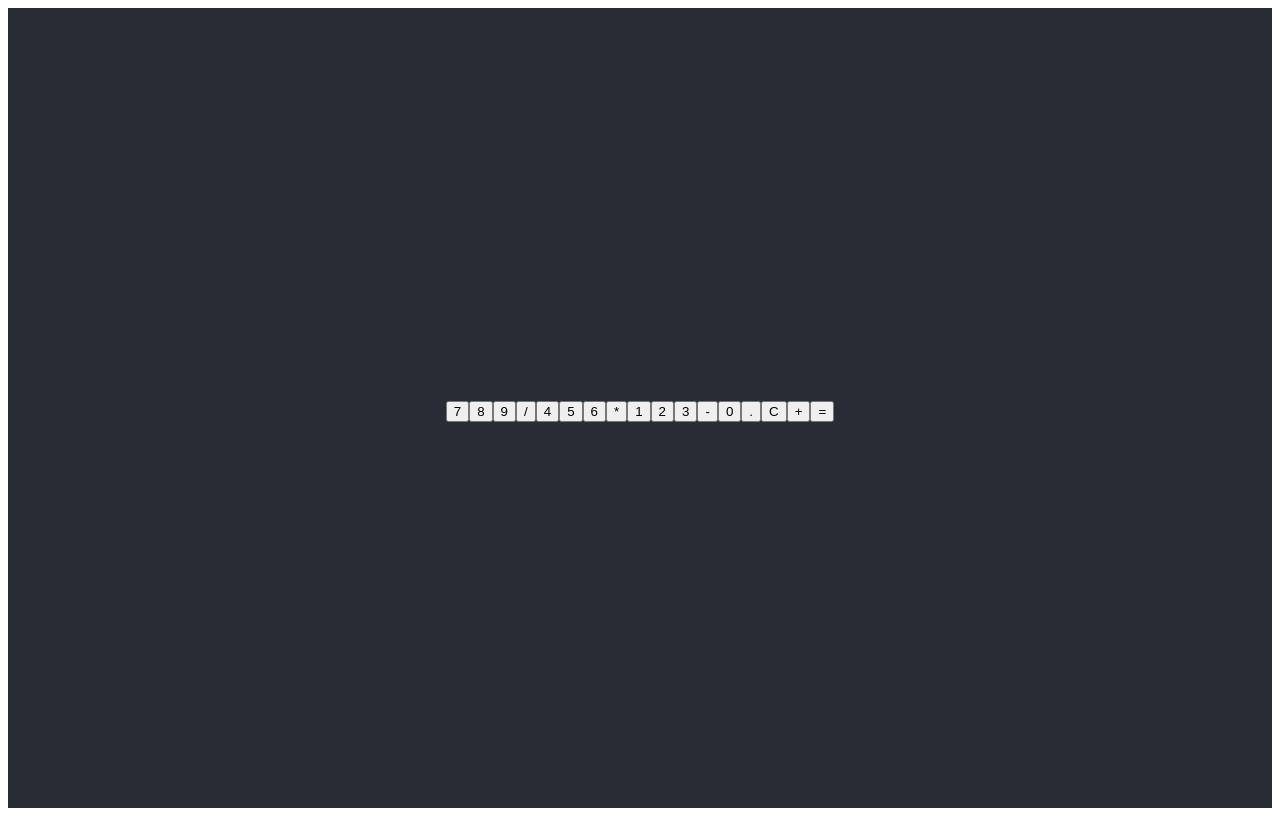
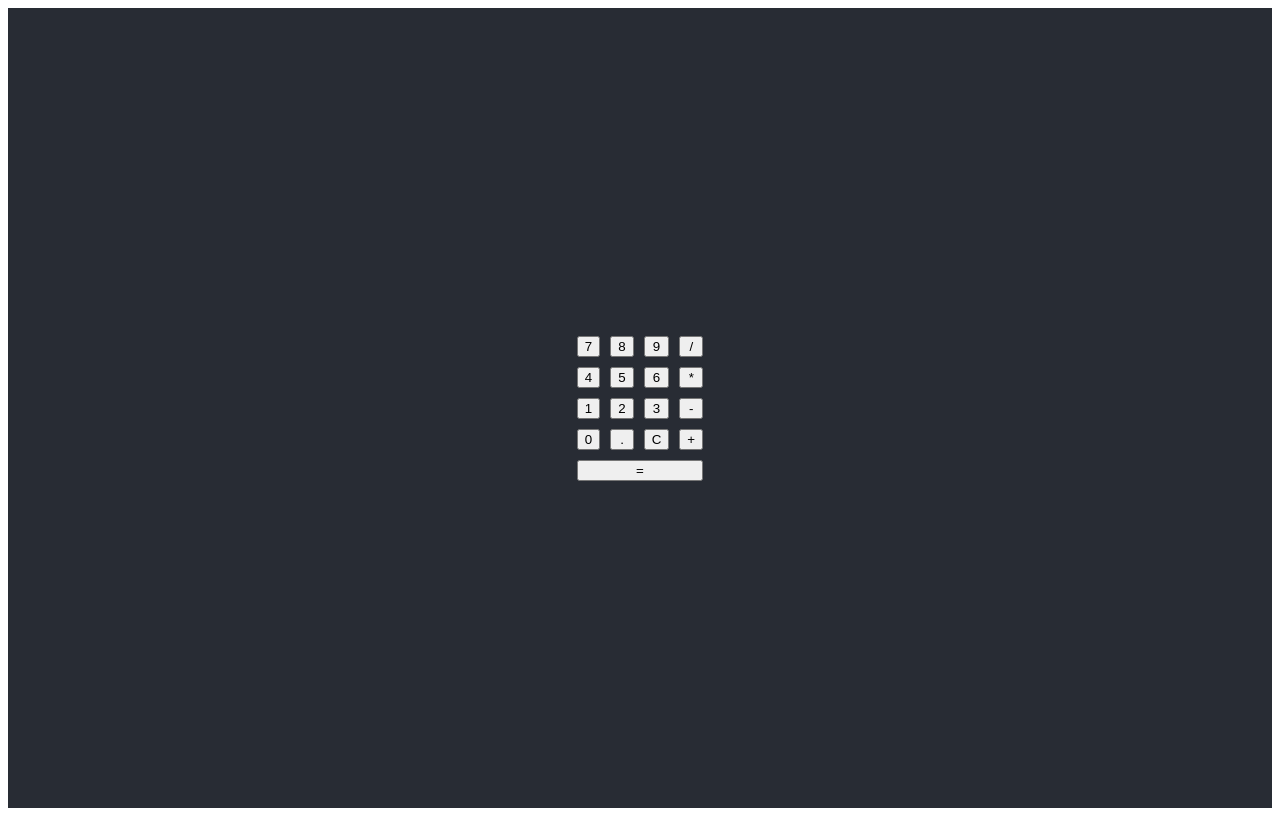
Before and after one commit to monaessaid/Calculator, a React (Create React App) app in the folder calculator_front-end/: page / in a window 1280 px wide. Built offline with nearby package versions, Linux system fonts and the light colour scheme.

Commit message:
Calculator button styling

```diff
--- a/calculator_front-end/src/CalculatorButton.js
+++ b/calculator_front-end/src/CalculatorButton.js
@@ -4,7 +4,8 @@ function CalculatorButton(props) {
     return (
         <input
             type= 'button'
-            value= {props.caption}/>
+            value= {props.caption}
+            className = {props.caption === "=" ? "calculator-equal-button": null} />
     );
 }
 
--- a/calculator_front-end/src/CalculatorPanel.js
+++ b/calculator_front-end/src/CalculatorPanel.js
@@ -16,7 +16,7 @@ function CalculatorPanel(props) {
     });
 
     return(
-        <div>
+        <div className="calculator-grid-container">
             {calc_buttons}
         </div>
     );
--- a/calculator_front-end/src/index.css
+++ b/calculator_front-end/src/index.css
@@ -8,3 +8,15 @@
     font-size: calc(10px + 2vmin);
     color: white;
   }
+
+  .calculator-grid-container {
+    display: grid;
+    grid-template-columns: auto auto auto auto;
+    grid-template-rows: auto auto auto auto;
+    grid-gap: 10px;
+    padding: 10px;
+  }
+
+  .calculator-equal-button {
+    grid-column: 1/span 4;
+  }
```
